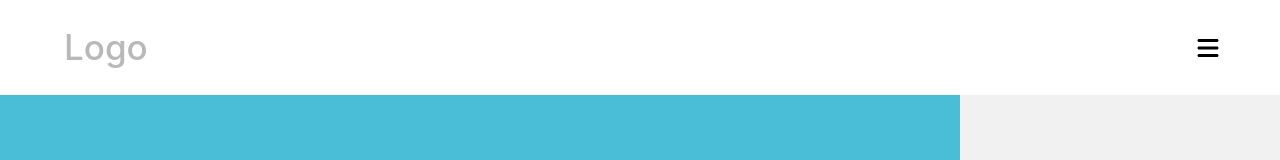
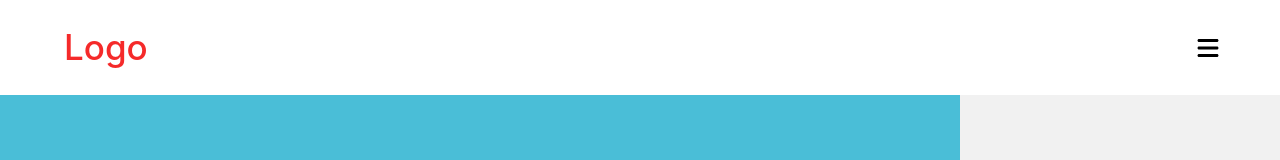
Before and after one commit to hrishavh/demoproject, a plain HTML site: page index.html in a window 1280 px wide. Shown: the top 160 px of the page. Drawn offline with nearby package versions, Linux system fonts and the light colour scheme.

Commit message:
color change

```diff
--- a/index.html
+++ b/index.html
@@ -26,7 +26,7 @@
     <section class="Navbar">
 
           <nav class="navbar navbar-light px-5">
-            <a class="navbar-brand pl-3" href="#" style="color:#b8b8b8;">Logo</a>
+            <a class="navbar-brand pl-3" href="#" style="color:#f52a2a;">Logo</a>
 
             <!-- <button class="navbar-toggler" type="button" data-toggle="collapse" data-target="#navbarToggleExternalContent" aria-controls="navbarToggleExternalContent" aria-expanded="false" aria-label="Toggle navigation">
               <span class="navbar-toggler-icon"></span>
```
